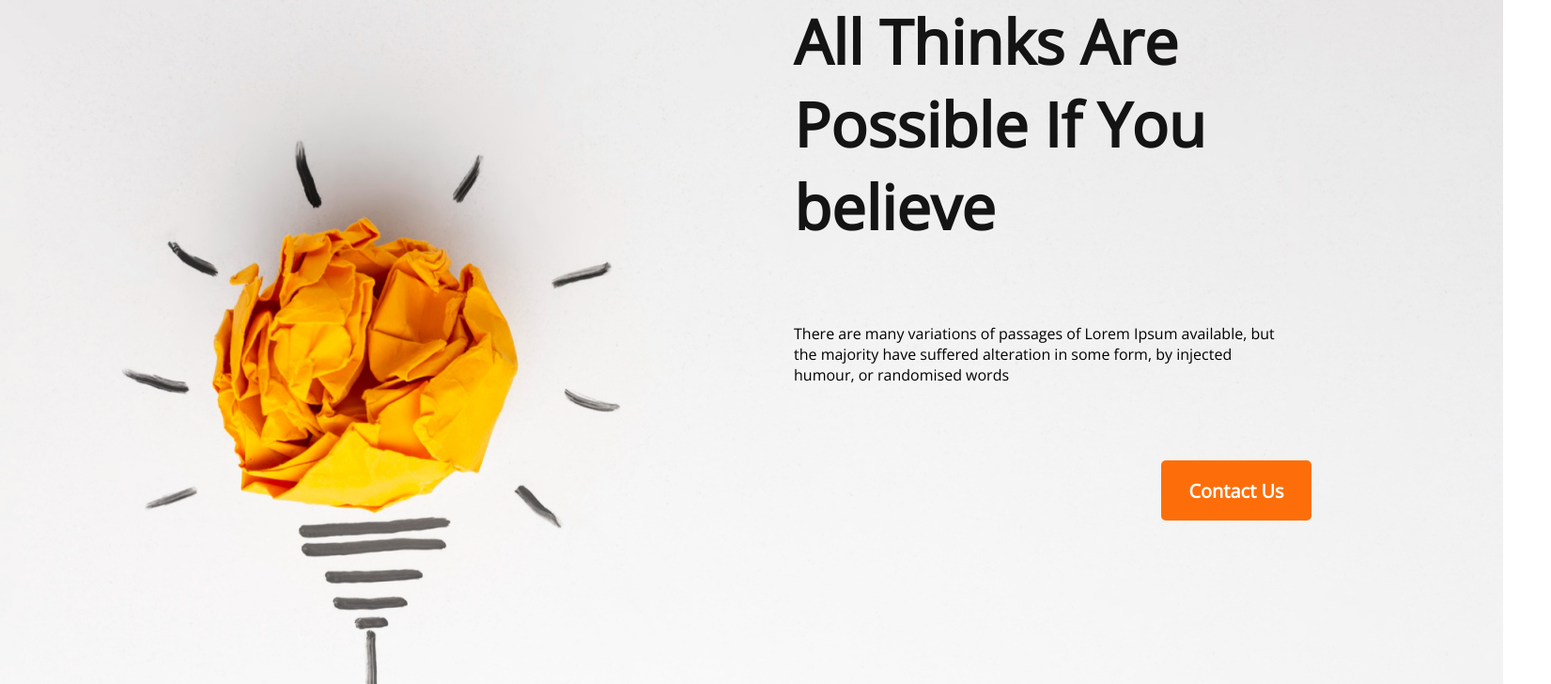
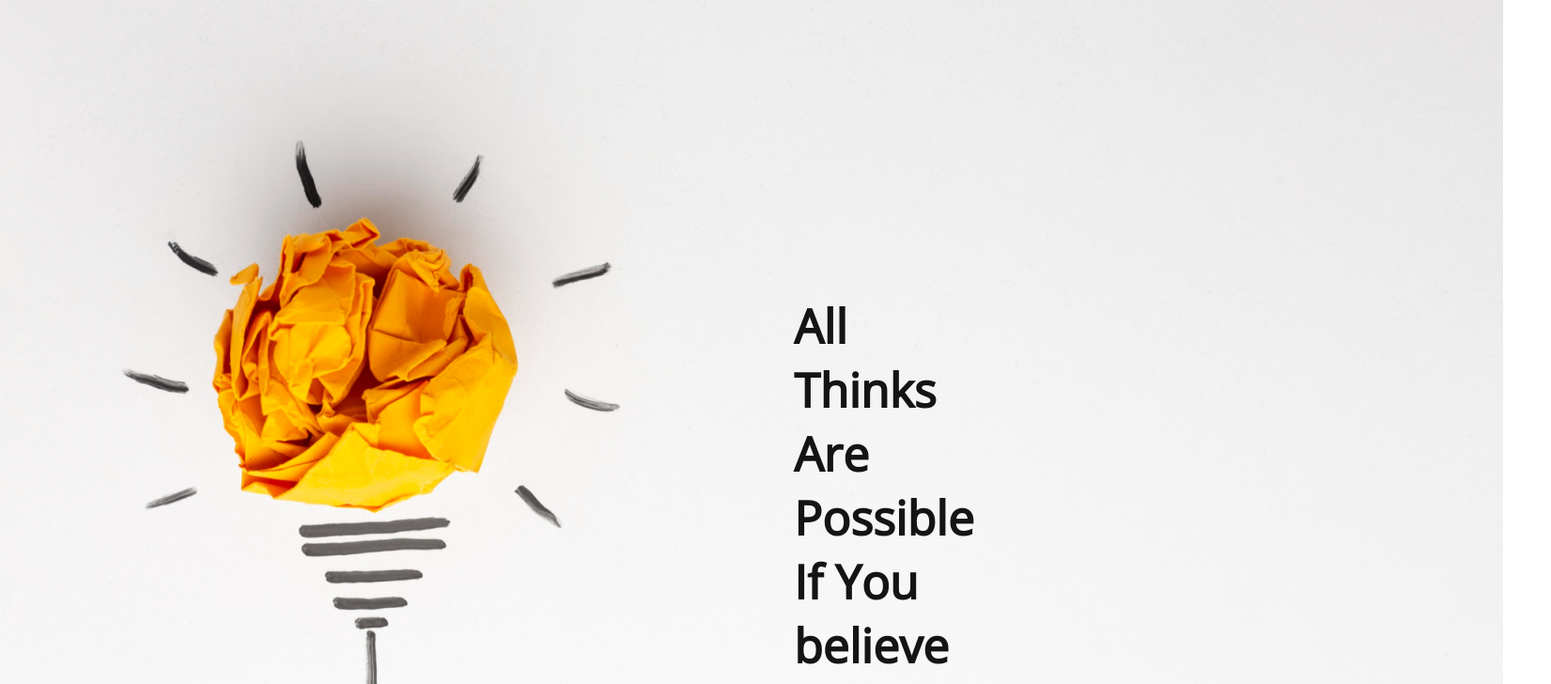
Before and after one commit to RAIHANRASUL17/assignment-1, a plain HTML site: page index.html in a window 1280 px wide. Shown: the top 728 px of the page at 94% size, 1651 px wide, since content can reach past the window. Drawn offline with nearby package versions, Linux system fonts and the light colour scheme.

Commit message:
redy-file-assignment-1

```diff
--- a/index.html
+++ b/index.html
@@ -15,8 +15,8 @@
 
 <body>
     <header>
-        <div class="banner">
-
+        <div>
+        <img src="images/banner/banner1.png" alt="">
                 <h1 class="banner-title">All Thinks Are Possible If You believe</h1>
                 <p class="banner-description">There are many variations of passages of Lorem Ipsum available, but the
                     majority have suffered alteration in some form, by injected humour, or randomised words</p>
--- a/styles/portfolio.css
+++ b/styles/portfolio.css
@@ -6,20 +6,19 @@
 
 /* banner style */
 .banner {
-    background-image: url('../images/banner/banner1.png');
-    width: 1600px;
-    height: 808px;
+
 }
 
 
 .banner-title {
     font-weight: 700;
-    font-size: 65px;
+    font-size: 50px;
     /* text-align: right; */
     color: #151414;
     margin-left: 845px;
     margin-right: 230px;
-    margin-bottom: 80px;
+    margin-bottom: 50px;
+    margin-top: -500px;
 }
 
 .banner-description {
@@ -32,7 +31,7 @@
 
 .banner-btn {
     margin-left: 1236px;
-    margin-right: 255px;
+    margin-right: 200px;
     padding: 10px;
     font-weight: 600;
     font-size: 20px;
```
